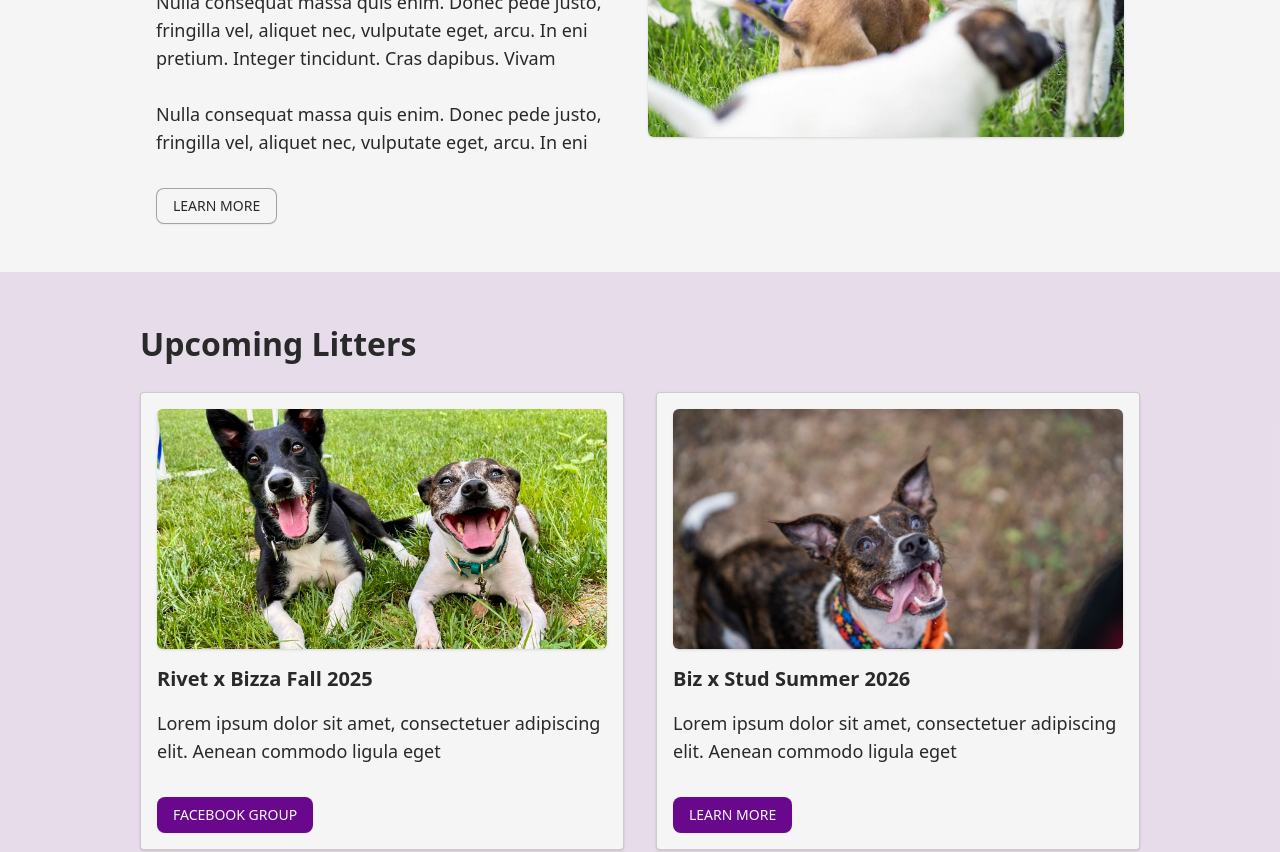
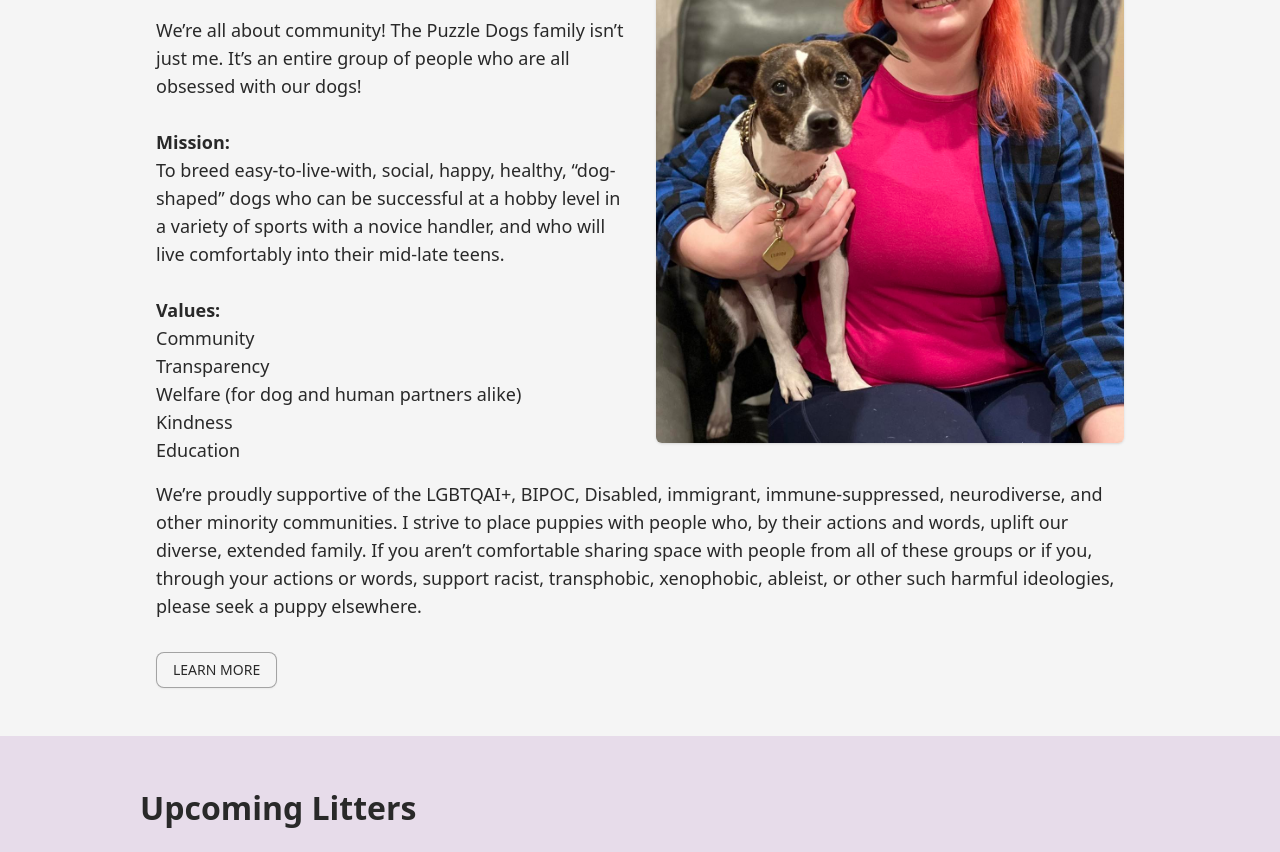
Before and after one commit to Danielle254/puzzle-dogs, a Next.js app: page / in a window 1280 px wide. Shown: the part 1100-1952 px from the top of the page. Built offline with nearby package versions, Linux system fonts and the light colour scheme.

Commit message:
feat: add copy to Intro section

```diff
--- a/app/components/Intro.tsx
+++ b/app/components/Intro.tsx
@@ -4,25 +4,52 @@ import Link from "next/link";
 export default function Intro() {
   return (
     <section className="max-w-[1000px] mx-auto py-12 px-4">
-      <h2>Tagline</h2>
-      <div className="grid grid-cols-1 md:grid-cols-2 gap-4 pb-8">
+      <h2>An integral piece of your family</h2>
+      <div className="grid grid-cols-1 md:grid-cols-2 gap-8">
+        <div>
           <p className="text-lg">
-          Lorem ipsum dolor sit amet, consectetuer adipiscing elit. Aenean
-          commodo ligula eget dolor. Aenean massa. Cum sociis natoque penatibus
-          et magnis dis parturient montes, nascetur ridiculus mus. Donec quam
-          felis, ultricies nec, pellentesque eu, pretium quis, sem.
+            Hello! My name is Sara (she/her), and I’m the original face behind
+            Puzzle Dogs.
             <br />
             <br />
-          Nulla consequat massa quis enim. Donec pede justo, fringilla vel,
-          aliquet nec, vulputate eget, arcu. In eni pretium. Integer tincidunt.
-          Cras dapibus. Vivam
+            I breed with one overarching goal: I want to enable more people to
+            enjoy dogs who are every bit as special, easy, and delightful as my
+            dogs.
             <br />
             <br />
-          Nulla consequat massa quis enim. Donec pede justo, fringilla vel,
-          aliquet nec, vulputate eget, arcu. In eni
+            We’re all about community! The Puzzle Dogs family isn’t just me.
+            It’s an entire group of people who are all obsessed with our dogs!
+            <br />
+            <br />
+            <span className="font-bold">Mission:</span>
+            <br />
+            To breed easy-to-live-with, social, happy, healthy, “dog-shaped”
+            dogs who can be successful at a hobby level in a variety of sports
+            with a novice handler, and who will live comfortably into their
+            mid-late teens.
+            <br />
+            <br />
           </p>
-        <img src="/images/puppies.jpg" className="rounded-sm shadow" />
+          <h3 className="font-bold text-lg">Values:</h3>
+          <ul className="text-lg">
+            <li>Community</li>
+            <li>Transparency</li>
+            <li>Welfare (for dog and human partners alike)</li>
+            <li>Kindness</li>
+            <li>Education</li>
+          </ul>
         </div>
+        <img src="/images/sara.jpg" className="rounded-sm shadow" />
+      </div>
+      <p className="text-lg pb-8 pt-4">
+        We’re proudly supportive of the LGBTQAI+, BIPOC, Disabled, immigrant,
+        immune-suppressed, neurodiverse, and other minority communities. I
+        strive to place puppies with people who, by their actions and words,
+        uplift our diverse, extended family. If you aren’t comfortable sharing
+        space with people from all of these groups or if you, through your
+        actions or words, support racist, transphobic, xenophobic, ableist, or
+        other such harmful ideologies, please seek a puppy elsewhere.
+      </p>
       <Button variant="outline" asChild>
         <Link href="https://www.facebook.com/puzdog/">LEARN MORE</Link>
       </Button>
```
Lines whose indentation alone changed are shown as unchanged.
